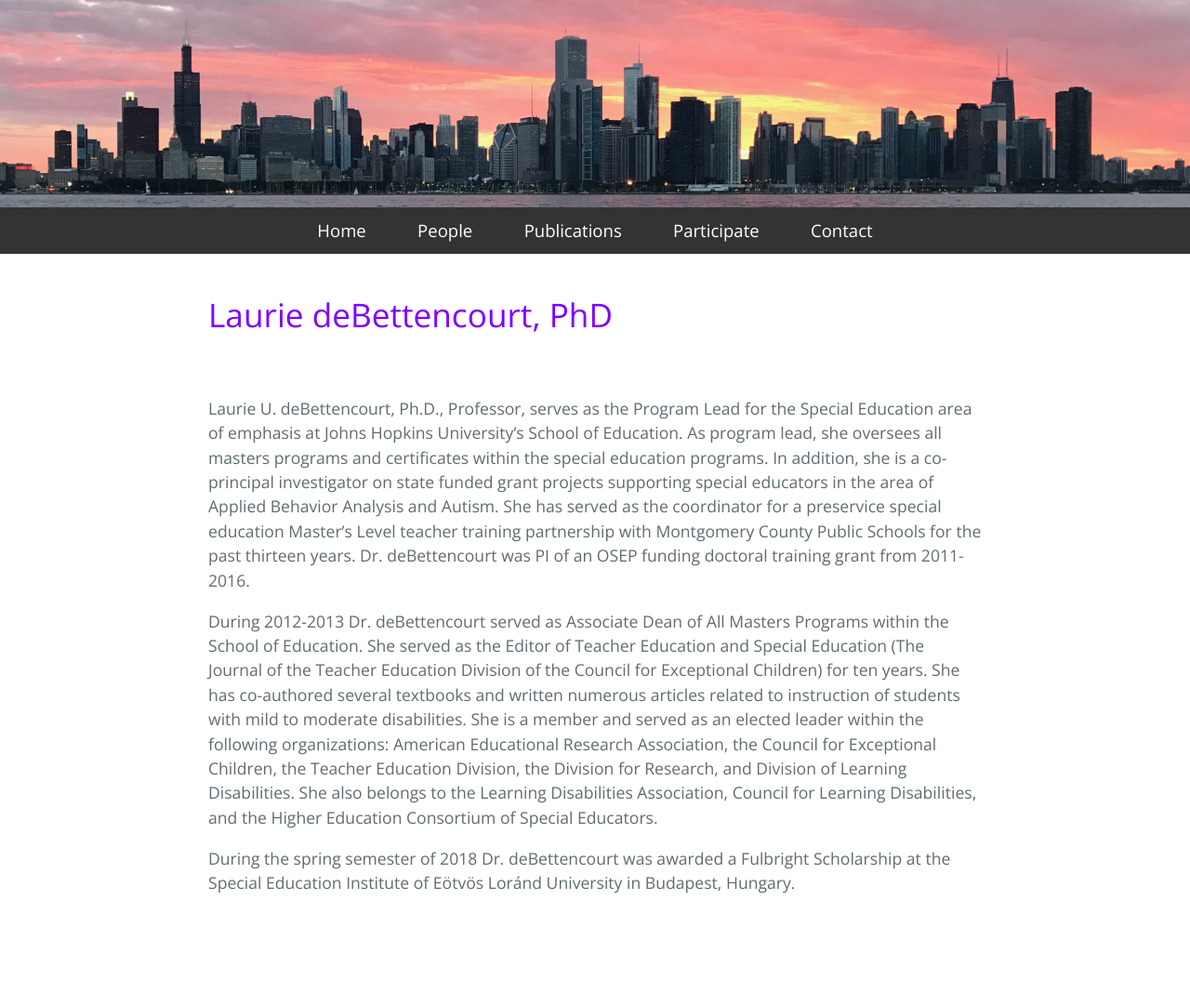
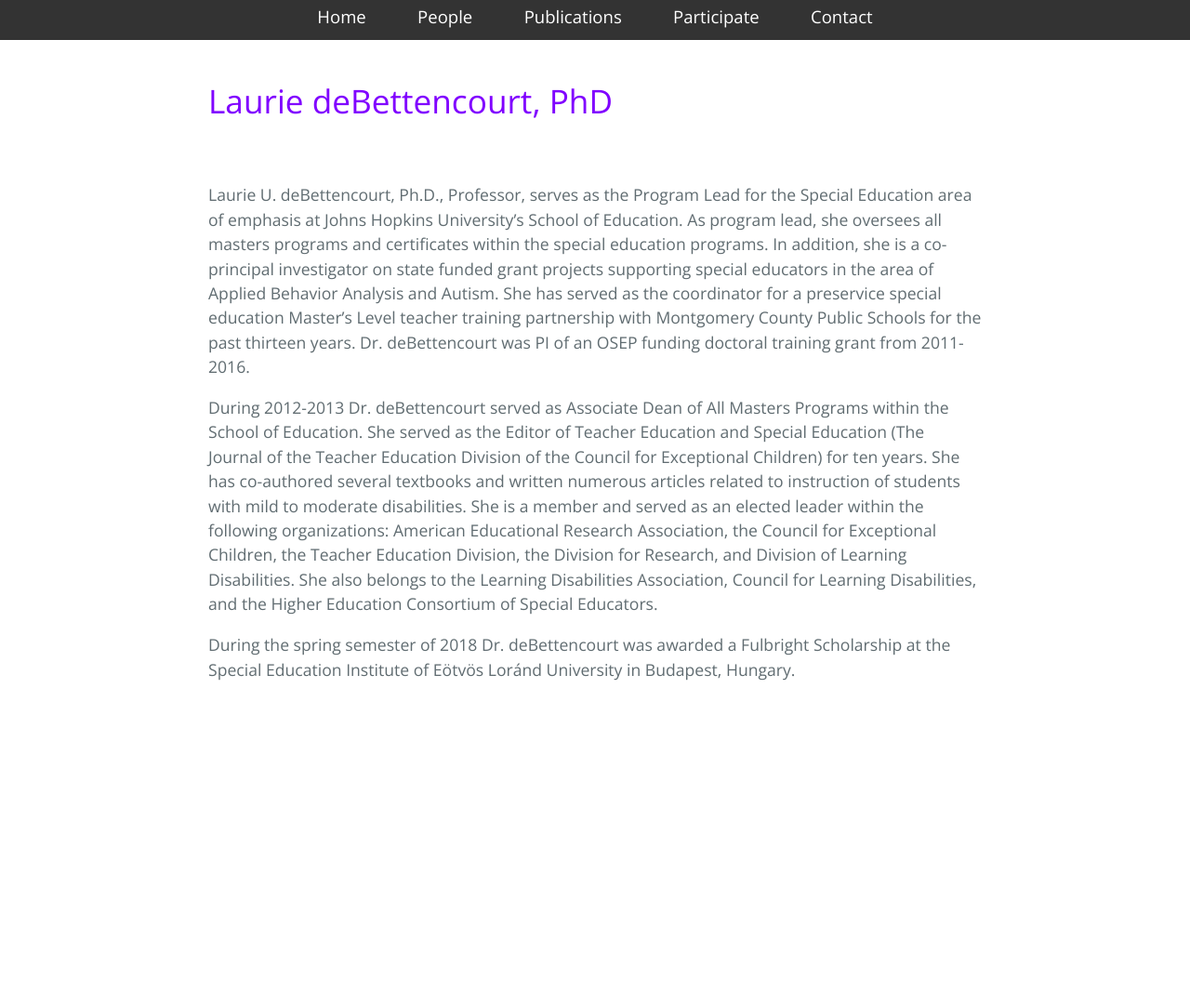
Before and after one commit to lauriedebetten/lauriedebettencourt.github.io, a Jekyll site: the page built from index.md, in a window 1280 px wide. Shown: the whole page at 93% size. Built offline with Jekyll 4.4.1, drawn with Linux system fonts in a browser that asks for light colours; our own code applies the rules of GitHub Pages for plain Markdown files; after the commit the page ends 900 px from its top, so only the background shows below that.

Commit message:
Update default.html

```diff
--- a/_layouts/default.html
+++ b/_layouts/default.html
@@ -11,7 +11,6 @@
   <body>
 
     <section class='header'>
-      <img src='/files/images/header.jpg'/>
     </section>
 
     <section class='navbar'>
```
